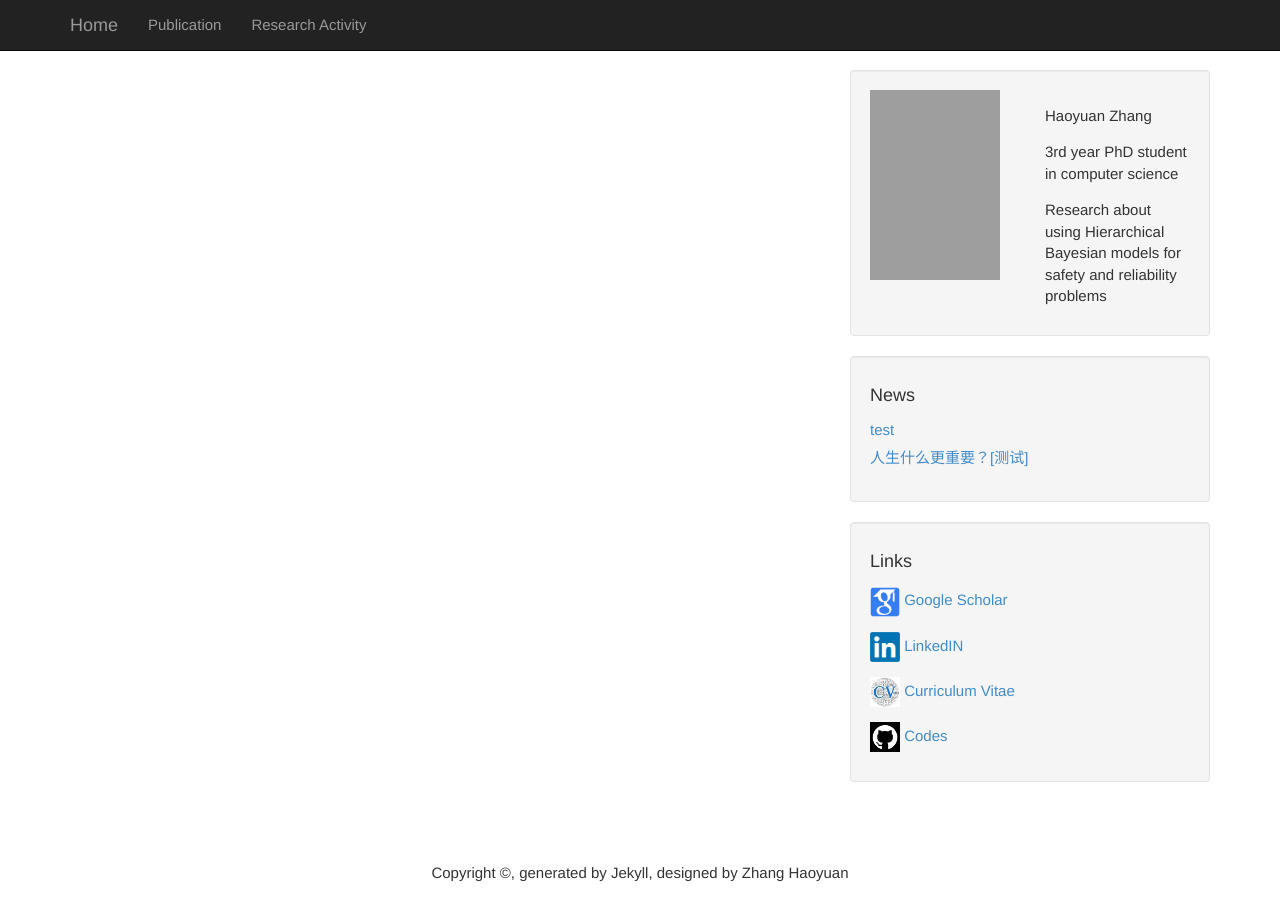
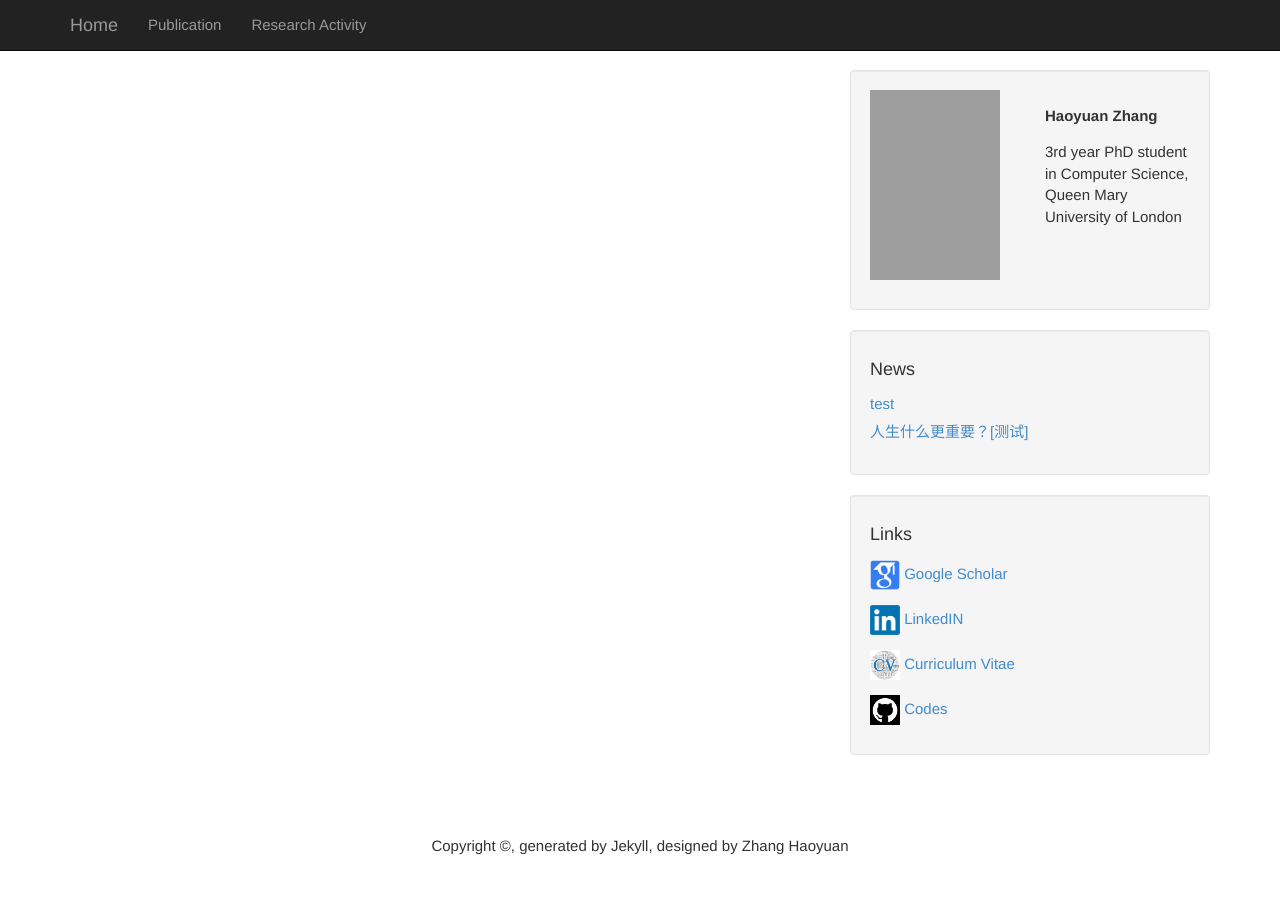
Before and after one commit to july0905/haoyuanzhang1990.github.io, a Jekyll site: the page built from pub.md, in a window 1280 px wide and 933 px high. Shown: the top 921 px of the window. Built offline with Jekyll 4.4.1, drawn with Linux system fonts in a browser that asks for light colours; grey boxes are pictures that could not be loaded.

Commit message:
Update categories.html

```diff
--- a/_includes/categories.html
+++ b/_includes/categories.html
@@ -13,17 +13,12 @@
                   <p>
                   </p>
                   <li>
-                Haoyuan Zhang
+               <b> Haoyuan Zhang </b>
                   </li>
                  <p>
                  </p>
               <li>
-                3rd year PhD student in computer science
-              </li>
-                 <p>
-                  </p>
-              <li>
-                Research about using Hierarchical Bayesian models for safety and reliability problems
+                3rd year PhD student in Computer Science, Queen Mary University of London
               </li>
 
 
```
